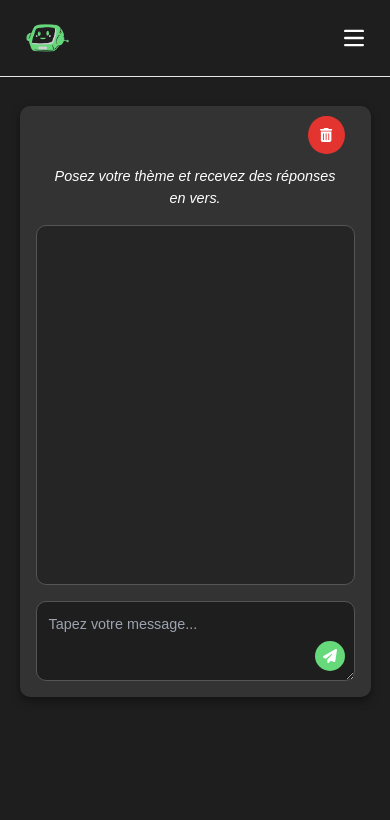
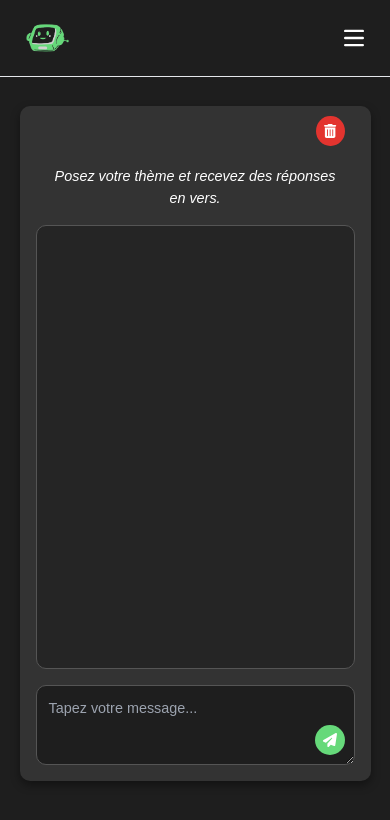
Before and after one commit to Smeagauthier/chatbot-react-examen2025, a React (Create React App) app: page /chatbot in a window 390 px wide. Shown: the top 820 px of the page. Built offline with nearby package versions, Linux system fonts and the light colour scheme; a web font is replaced by a local one.

Commit message:
essai captchav3

```diff
--- a/public/index.html
+++ b/public/index.html
@@ -24,6 +24,8 @@
       work correctly both with client-side routing and a non-root public URL.
       Learn how to configure a non-root public URL by running `npm run build`.
     -->
+    <script src="https://www.google.com/recaptcha/api.js?render=6LeoDM8qAAAAAP1o3q1Er77H0iPz2IGavY6Ik1UJ"></script>
+
     <title>Chatbot poétique</title>
   </head>
   <body>
--- a/src/components/ChatBox.jsx
+++ b/src/components/ChatBox.jsx
@@ -9,16 +9,13 @@ const ChatBox = () => {
   const [userInput, setUserInput] = useState('');
   const [isLoading, setIsLoading] = useState(false);
 
-  // Restaurer la conversation depuis le localStorage lors du chargement
   useEffect(() => {
     const savedConversation = localStorage.getItem('conversation');
-    console.log('Conversation dans localStorage:', savedConversation);
     if (savedConversation) {
       setMessages(JSON.parse(savedConversation));
     }
   }, []);
 
-  // Sauvegarder la conversation dans le localStorage
   useEffect(() => {
     if (messages.length > 0) {
       localStorage.setItem('conversation', JSON.stringify(messages));
@@ -48,14 +45,14 @@ const ChatBox = () => {
     setUserInput('');
     setIsLoading(true);
 
+    // reCAPTCHA v3 verification
     try {
-      const prompt = `Écris un poème en 6 vers sur le thème suivant : "${userInput}". N'utilise que des vers poétiques. Les vers doivent obligatoirement avoir des rimes riches entre eux et doivent avoir un sens philosophique. Je veux que tu prennes en compte la phonétique des mots. Voici un exemple pour t'inspirer :
-      "Nous étions quelques gamins en quatre-vingt,
-      Quatre copains en chemin,
-      Construisant leur destin de délires souterrains,
-      Nos mains étaient des poings et l'avenir, un tremplin."
-      Maintenant, crée ton poème sur le thème "${userInput}".`;
+      window.grecaptcha.ready(function() {
+        window.grecaptcha.execute('6LeoDM8qAAAAAP1o3q1Er77H0iPz2IGavY6Ik1UJ', { action: 'submit' }).then(async function(token) {
+          // Continue avec la logique d'envoi après avoir obtenu le token
+          const prompt = `Écris un poème en 6 vers sur le thème suivant : "${userInput}".`;
 
+          try {
             const response = await axios.post('https://api.deepinfra.com/v1/openai/chat/completions', {
               model: 'meta-llama/Meta-Llama-3.1-405B-Instruct',
               messages: [{ role: 'user', content: prompt }],
@@ -87,6 +84,12 @@ const ChatBox = () => {
           } finally {
             setIsLoading(false);
           }
+        });
+      });
+    } catch (error) {
+      console.error('Erreur lors de l\'exécution de reCAPTCHA:', error);
+      setIsLoading(false);
+    }
   };
 
   const nettoyerTextePoeme = (poem) => {
@@ -97,15 +100,12 @@ const ChatBox = () => {
       .trim();
   };
 
-  // Fonction pour effacer la conversation
   const clearConversation = () => {
     setMessages([]);
-    localStorage.removeItem('conversation'); // Supprime du localStorage
-    console.log('Conversation effacée.');
+    localStorage.removeItem('conversation');
   };
 
   return (
-    <>
     <div id="chatbox">
       <div className="chatbox-header">
         <div className="clear-btn-container">
@@ -130,7 +130,6 @@ const ChatBox = () => {
         isLoading={isLoading}
       />
     </div>
-    </>
   );
 };
 
--- a/src/components/Footer.jsx
+++ b/src/components/Footer.jsx
@@ -3,7 +3,7 @@ const Footer = () => {
     <>
     <footer>
       <div className="footer-content">
-          <p className="left">Rigaux Gauthier - 2025</p>
+          <p className="left">Exercice fictif réalisé par Gauthier Rigaux</p>
           <p className="right">API issue de <a href="https://deepinfra.com/google/codegemma-7b-it/api?example=http" target="_blank" rel="noreferrer">DeepInfra.com</a></p>
       </div>
     </footer>
--- a/src/styles/chatbox.css
+++ b/src/styles/chatbox.css
@@ -40,7 +40,7 @@
 #messages {
     position: relative;
     box-sizing: border-box;
-    height: 300px;
+    height: auto; /*Avant: 300px*/
     overflow-y: scroll;
     border: 1px solid #555;
     padding: 16px;
--- a/src/styles/home.css
+++ b/src/styles/home.css
@@ -22,7 +22,7 @@
 
 @media (max-width: 480px) {
     .intro-section {
-        background-position: bottom;
+        background-position: bottom center;
         background-size: auto 45%;
     }
 }
--- a/src/styles/responsive.css
+++ b/src/styles/responsive.css
@@ -2,7 +2,7 @@
   #chatbox {
       padding: 16px;
       width: 90vw;
-      max-height: 70vh;
+      max-height: 90vh;
   }
 
   h2 {
@@ -25,7 +25,7 @@
       font-size: 1em;
   }
 
-  #sendButton {
+  #sendButton, #clearButton {
       padding: 10px;
   }
 
@@ -67,6 +67,7 @@
 
   #clearButton {
       font-size: 0.875em;
+      padding: 8px;
   }
 
   #sendButton {
@@ -85,7 +86,8 @@
   }
 
   #messages {
-      font-size: 0.9em;
+      font-size: 1em;
+      white-space: normal;
   }
 
   textarea {
```
Lines whose indentation alone changed are shown as unchanged.
